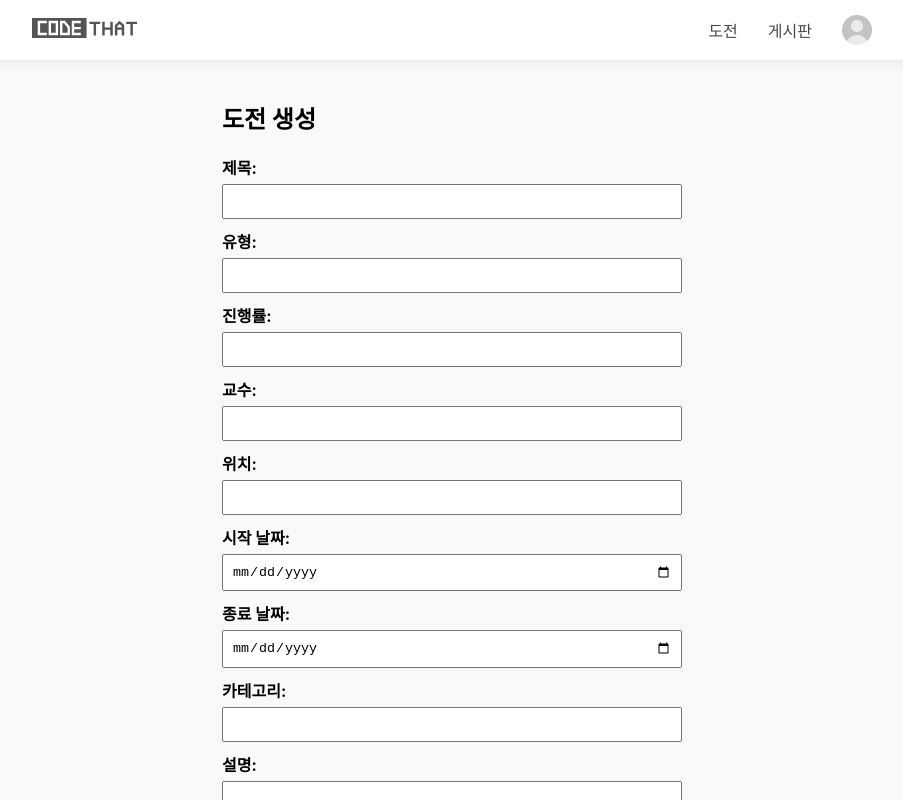
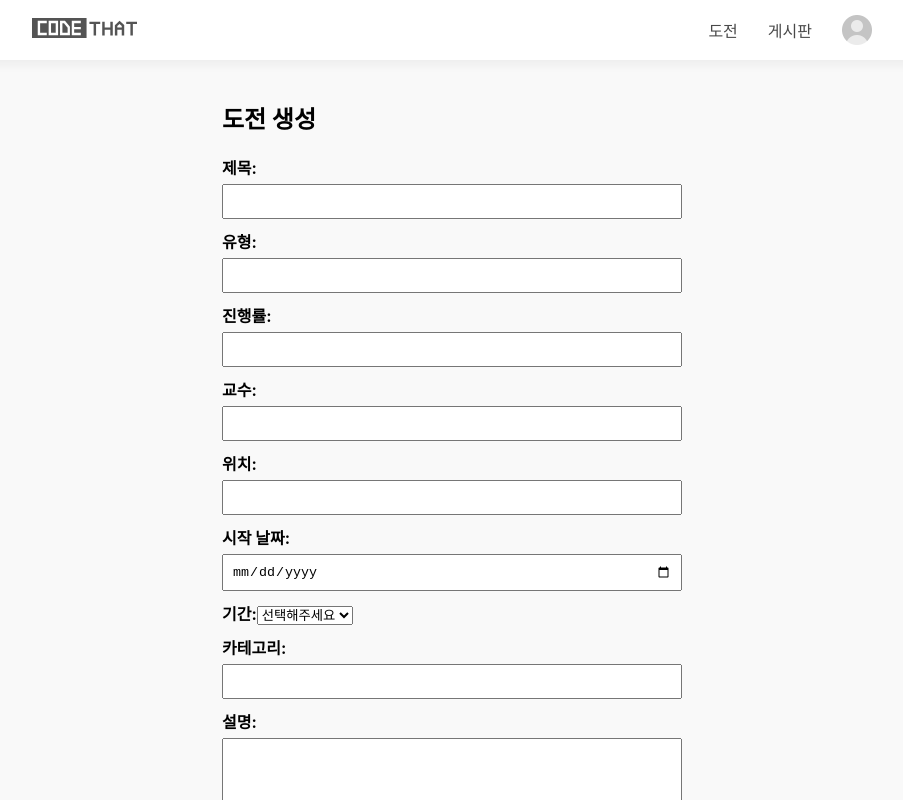
Before and after one commit to yoon0530/thisisme, a React (Create React App) app: page /create-course in a window 1280 px wide. Shown: the top 800 px of the page, without its empty margins (188-1091 px from the left). Built offline with nearby package versions, Linux system fonts and the light colour scheme; no server answers; data requests are answered from the project's data file.

Commit message:
자잘한 업데이트

```diff
--- a/src/pages/CreateCoursePage.js
+++ b/src/pages/CreateCoursePage.js
@@ -1,7 +1,9 @@
+// CreateCoursePage.js
 import React, { useState } from 'react';
 import { useNavigate } from 'react-router-dom';
 import axios from 'axios';
 import './CreateCoursePage.css';
+import CheckCourseStatus from '../components/CheckCourseStatus';
 
 const CreateCoursePage = () => {
     const navigate = useNavigate();
@@ -12,11 +14,11 @@ const CreateCoursePage = () => {
         professor: '',
         location: '',
         startDate: '',
-        endDate: '',
+        duration: '',
         category: '',
         description: ''
     });
-    const [isSubmitting, setIsSubmitting] = useState(false); // 로딩 상태 추가
+    const [isSubmitting, setIsSubmitting] = useState(false);
 
     const handleChange = (e) => {
         const { name, value } = e.target;
@@ -26,20 +28,23 @@ const CreateCoursePage = () => {
     const handleSubmit = async (e) => {
         e.preventDefault();
 
-        // 중복 제출 방지
         if (isSubmitting) return;
+        setIsSubmitting(true);
 
-        setIsSubmitting(true); // 제출 상태 설정
-
-        // 사용자 정보 가져오기
         const loggedInUser = JSON.parse(localStorage.getItem('user'));
 
-        // 새로운 도전 데이터 생성, 사용자 정보 포함
+        // 종료 날짜를 시작 날짜와 선택한 기간을 기준으로 계산
+        const endDate = courseData.duration === "7"
+            ? new Date(new Date(courseData.startDate).setDate(new Date(courseData.startDate).getDate() + 7))
+            : new Date(new Date(courseData.startDate).setDate(new Date(courseData.startDate).getDate() + 30));
+
         const newCourse = {
             id: Date.now().toString(),
             ...courseData,
             authorId: loggedInUser?.id,
-            authorName: loggedInUser?.name
+            authorName: loggedInUser?.name,
+            endDate: endDate.toISOString().split("T")[0], // 종료 날짜 설정
+            status: 'pending' // 기본 상태
         };
 
         try {
@@ -50,12 +55,16 @@ const CreateCoursePage = () => {
             console.error('도전 생성 중 오류 발생:', error);
             alert('도전 생성에 실패했습니다.');
         } finally {
-            setIsSubmitting(false); // 제출 완료 후 상태 초기화
+            setIsSubmitting(false);
         }
     };
 
+    // 오늘 날짜를 YYYY-MM-DD 형식으로 설정
+    const today = new Date().toISOString().split("T")[0];
+
     return (
         <div className="create-course-page">
+            <CheckCourseStatus /> {/* 상태 확인을 위한 컴포넌트 렌더링 */}
             <h2>도전 생성</h2>
             <form onSubmit={handleSubmit} className="create-course-form">
                 <label>
@@ -80,11 +89,22 @@ const CreateCoursePage = () => {
                 </label>
                 <label>
                     시작 날짜:
-                    <input type="date" name="startDate" value={courseData.startDate} onChange={handleChange} required />
+                    <input
+                        type="date"
+                        name="startDate"
+                        value={courseData.startDate}
+                        onChange={handleChange}
+                        min={today} // 오늘 날짜 이후로만 선택 가능
+                        required
+                    />
                 </label>
                 <label>
-                    종료 날짜:
-                    <input type="date" name="endDate" value={courseData.endDate} onChange={handleChange} required />
+                    기간:
+                    <select name="duration" value={courseData.duration} onChange={handleChange} required>
+                        <option value="">선택해주세요</option>
+                        <option value="7">7일</option>
+                        <option value="30">30일</option>
+                    </select>
                 </label>
                 <label>
                     카테고리:
```
